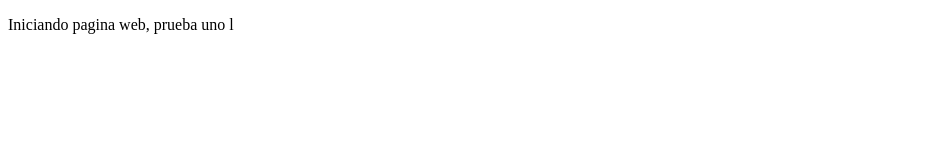
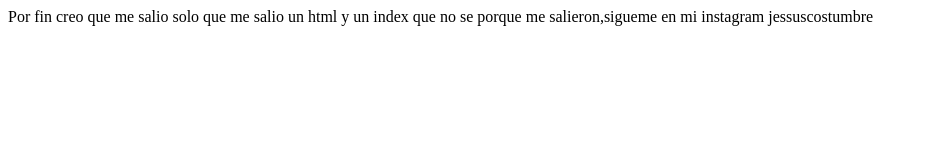
Before and after one commit to JesusCostumbre/proyectDemoPrework, a plain HTML site: page index.html in a window 1280 px wide. Shown: the whole page, without its empty margins (0-928 px from the left). Drawn offline with Linux system fonts and the light colour scheme.

Commit message:
cambios de instagram y que lo logre

```diff
--- a/index.html
+++ b/index.html
@@ -7,9 +7,9 @@
     <title>Document</title>
 </head>
 <body>
-
+    Por fin creo que me salio solo que me salio un html y un index que no se porque me salieron,sigueme en mi instagram jessuscostumbre
 </body>
 </html>
 <p>
-Iniciando pagina web, prueba uno l
+
 </p>
```
